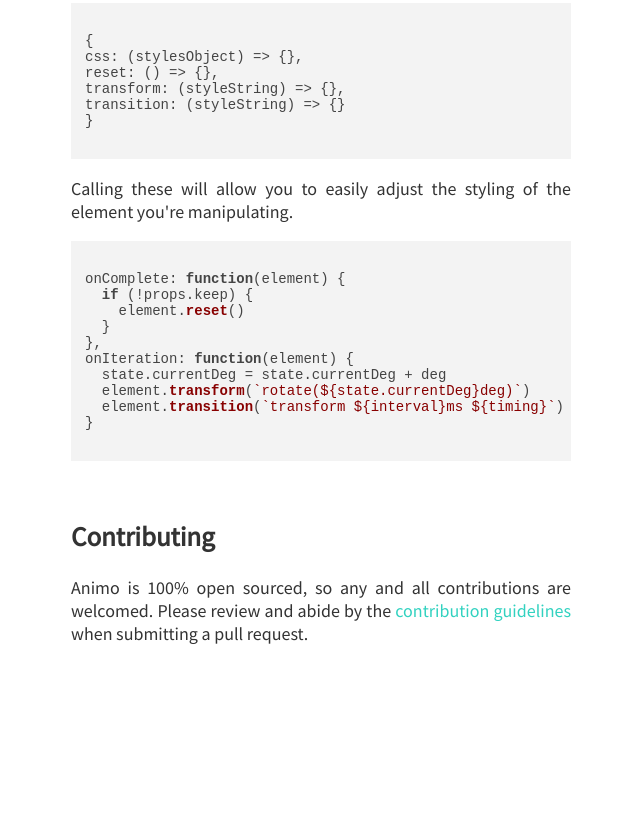
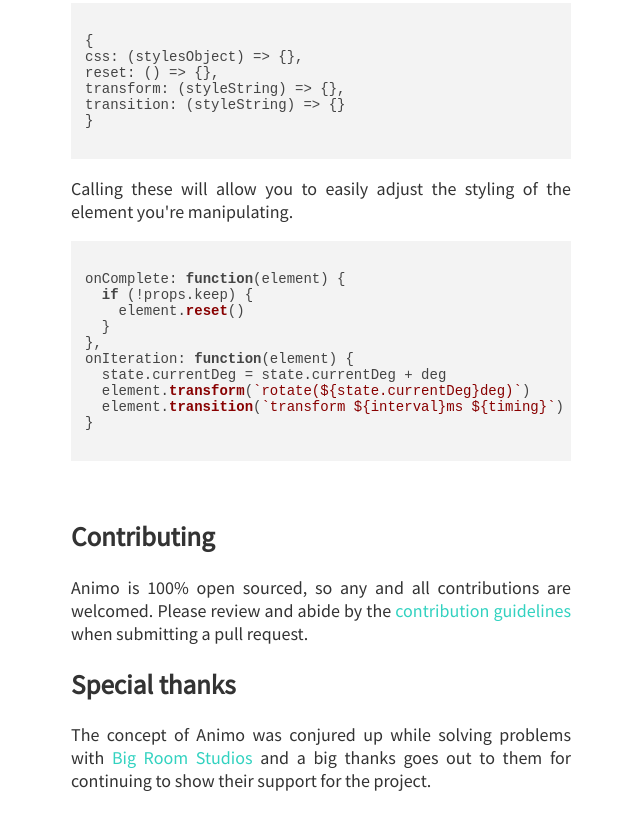
Before and after one commit to ThrivingKings/animo, a website: page site/index.html in a window 1280 px wide. Shown: the part 6126-6956 px from the top of the page, without its empty margins (319-959 px from the left). Before the commit the page ends 6809 px from the top, so only its background shows below. Drawn offline with nearby package versions, Linux system fonts and the light colour scheme.

Commit message:
Adds special thanks section and google analytics

```diff
--- a/site/index.html
+++ b/site/index.html
@@ -256,6 +256,9 @@
     <a name="contributing"></a>
     <h2>Contributing</h2>
     <p>Animo is 100% open sourced, so any and all contributions are welcomed. Please review and abide by the <a href="https://github.com/ThrivingKings/animo/blob/master/CONTRIBUTING.md">contribution guidelines</a> when submitting a pull request.</p>
+
+    <h2>Special thanks</h2>
+    <p>The concept of Animo was conjured up while solving problems with <a href="http://bigroomstudios.com/" target="_blank">Big Room Studios</a> and a big thanks goes out to them for continuing to show their support for the project.</p>
   </div>
 
   <script src="https://cdnjs.cloudflare.com/ajax/libs/highlight.js/9.4.0/highlight.min.js"></script>
@@ -292,5 +295,15 @@
     }
   }
   </script>
+  <script>
+    (function(i,s,o,g,r,a,m){i['GoogleAnalyticsObject']=r;i[r]=i[r]||function(){
+    (i[r].q=i[r].q||[]).push(arguments)},i[r].l=1*new Date();a=s.createElement(o),
+    m=s.getElementsByTagName(o)[0];a.async=1;a.src=g;m.parentNode.insertBefore(a,m)
+    })(window,document,'script','https://www.google-analytics.com/analytics.js','ga');
+
+    ga('create', 'UA-80249887-1', 'auto');
+    ga('send', 'pageview');
+
+  </script>
 </body>
 </html>
```
